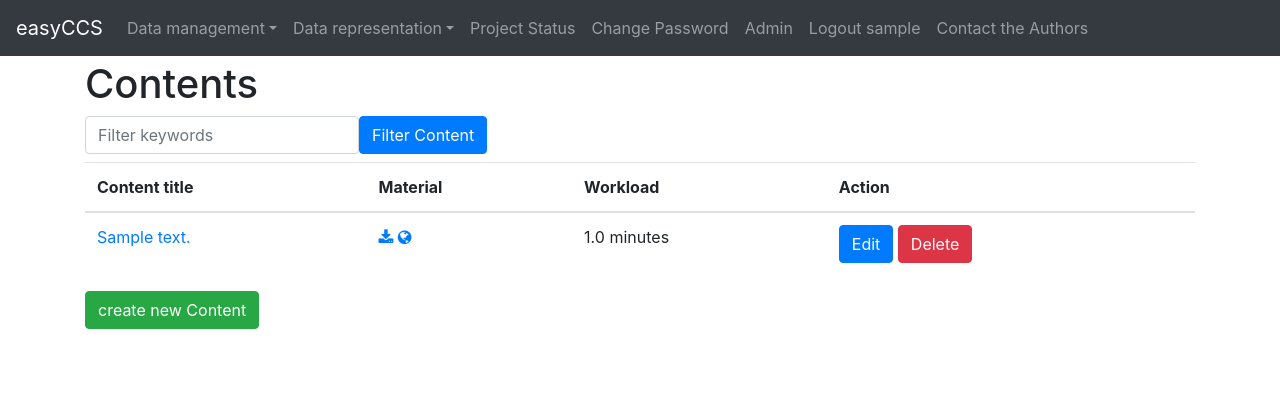
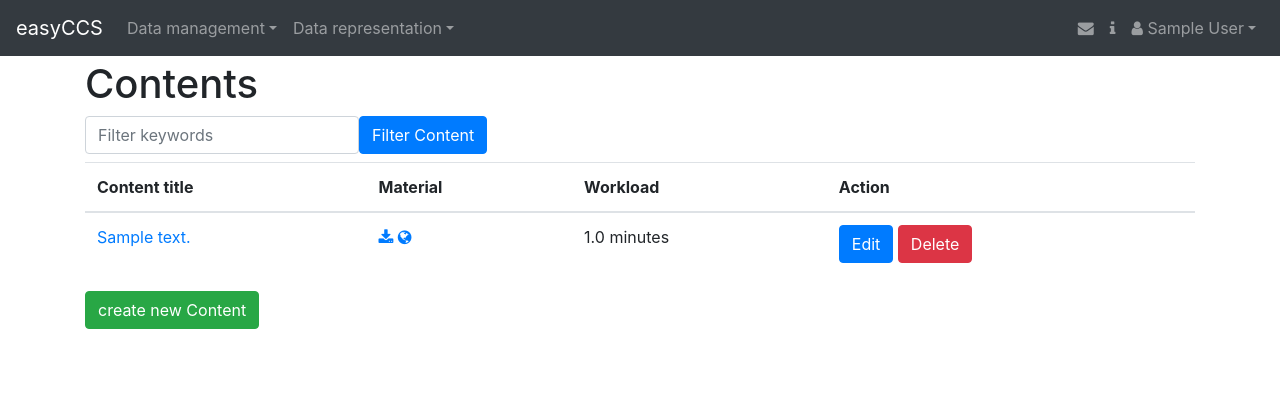
Before and after one commit to ComNets-Bremen/easyCCS, a Django app: page /content/list/content in a window 1280 px wide. Shown: the top 420 px of the page. Run offline with Django 3.2, Linux system fonts and the light colour scheme; a user stored in the database is signed in; tables that the repository leaves empty hold one stand-in row (values such as "Sample post"); some libraries are stand-ins or nearby versions.

Commit message:
Tidy up main navbar

```diff
--- a/easyCCS/templates/base_generic.html
+++ b/easyCCS/templates/base_generic.html
@@ -85,7 +85,7 @@
         {% if user.is_authenticated %}
 
         <li class="nav-item dropdown">
-          <a class="nav-link dropdown-toggle" id="dropdown-01" href="#" data-toggle="dropdown" aria-haspopup="true" aria-expand="false">Data management</a>
+          <a class="nav-link dropdown-toggle" id="dropdown-01" href="#" data-toggle="dropdown" aria-haspopup="true" aria-expanded="false">Data management</a>
             <div class="dropdown-menu" aria-labelledby="dropdown-01">
               <a class="dropdown-item" href="{% url 'listContents' %}">Manage Content</a>
               <a class="dropdown-item" href="{% url 'listSkills' %}">Manage Skills</a>
@@ -95,32 +95,15 @@
         </li>
 
         <li class="nav-item dropdown">
-          <a class="nav-link dropdown-toggle" id="dropdown-02" href="#" data-toggle="dropdown" aria-haspopup="true" aria-expand="false">Data representation</a>
+          <a class="nav-link dropdown-toggle" id="dropdown-02" href="#" data-toggle="dropdown" aria-haspopup="true" aria-expanded="false">Data representation</a>
             <div class="dropdown-menu" aria-labelledby="dropdown-02">
               <a class="dropdown-item" href="{% url 'getGraph' %}">Complete graph</a>
               <a class="dropdown-item" href="{% url 'getSkillGraph' %}">Selectable Skill Graph</a>
               <a class="dropdown-item" href="{% url 'getSkills' %}">Get Skill dependencies (static)</a>
             </div>
         </li>
-        <li class="nav-item">
-            <a class="nav-link" href="{% url 'current_status' %}">Project Status</a>
-        </li>
 
 
-
-          <li class="nav-item">
-              <a class="nav-link" href="{% url 'password_change' %}">Change Password</a>
-          </li>
-
-        {% if user.is_superuser %}
-          <li class="nav-item">
-              <a class="nav-link" href="{% url 'admin:index' %}">Admin</a>
-          </li>
-        {% endif %}
-
-          <li class="nav-item">
-                <a class="nav-link" href="{% url 'logout' %}">Logout {{ user }}</a>
-          </li>
 
         {% else %}
           <li class="nav-item">
@@ -130,9 +113,26 @@
               <a class="nav-link" href="{% url 'mail_request' %}">Request Demo Access</a>
           </li>
         {% endif %}
+    </ul>
+    <ul class="navbar-nav ml-auto">
           <li class="nav-item">
-              <a class="nav-link" href="{% url 'contact_form' %}">Contact the Authors</a>
+              <a class="nav-link" href="{% url 'contact_form' %}"><i class="fa fa-envelope" aria-hidden="true"></i></a>
           </li>
+        {% if user.is_authenticated %}
+        <li class="nav-item">
+            <a class="nav-link" href="{% url 'current_status' %}"><i class="fa fa-info" aria-hidden="true"></i></a>
+        </li>
+        <li class="nav-item dropdown">
+            <a class="nav-link dropdown-toggle" id="dropdown-03" href="#" data-toggle="dropdown" aria-haspopup="true" aria-expanded="false"><i class="fa fa-user" aria-hidden="true"></i>&nbsp;{{ user.get_full_name |default:user.username }}</a>
+          <div class="dropdown-menu dropdown-menu-right" aria-labelledby="dropdown-03">
+              <a class="dropdown-item" href="{% url 'password_change' %}">Change Password</a>
+            {% if user.is_superuser %}
+              <a class="dropdown-item" href="{% url 'admin:index' %}">Admin</a>
+            {% endif %}
+              <a class="dropdown-item" href="{% url 'logout' %}">Logout</a>
+          </div>
+        </li>
+        {% endif %}
 
 
     </ul>
```
